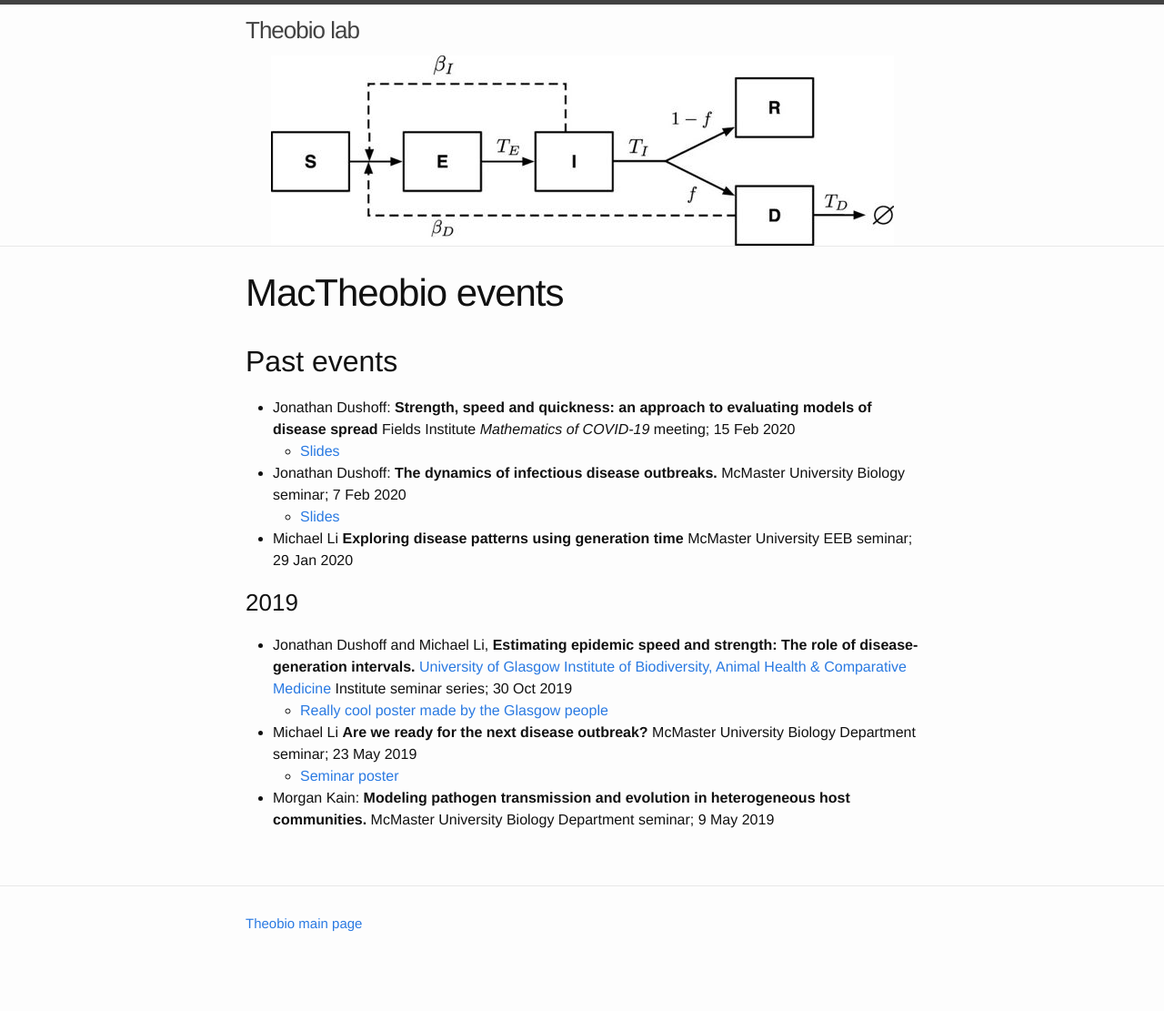
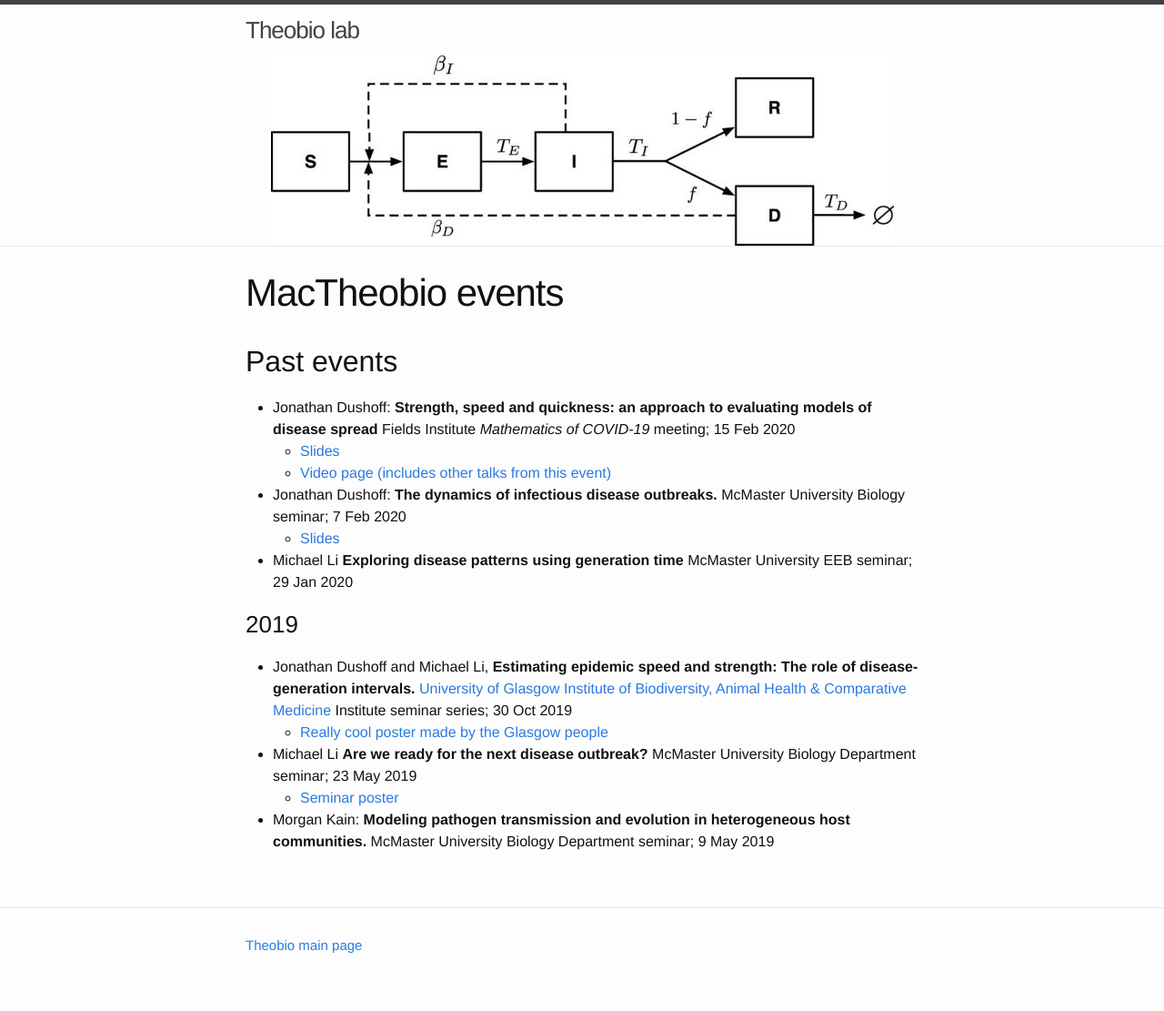
Before and after one commit to mac-theobio/mac-theobio.github.io, a Jekyll site: the page built from events/index.md, in a window 1280 px wide. Shown: the whole page at 91% size. Built offline with Jekyll 4.4.1, drawn with Linux system fonts in a browser that asks for light colours; before the commit the page ends 1087 px from its top, so only the background shows below that.

Commit message:
good night

```diff
--- a/events/index.md
+++ b/events/index.md
@@ -14,6 +14,7 @@ evaluating models of disease spread__
 Fields Institute _Mathematics of COVID-19_ meeting;
 15 Feb 2020
 	* [Slides](slides/mathGens202002.draft.pdf)
+	* [Video page (includes other talks from this event)](http://www.fields.utoronto.ca/video-archive//event/2992/2020)
 
 * Jonathan Dushoff:
 __The dynamics of infectious disease outbreaks.__
```
